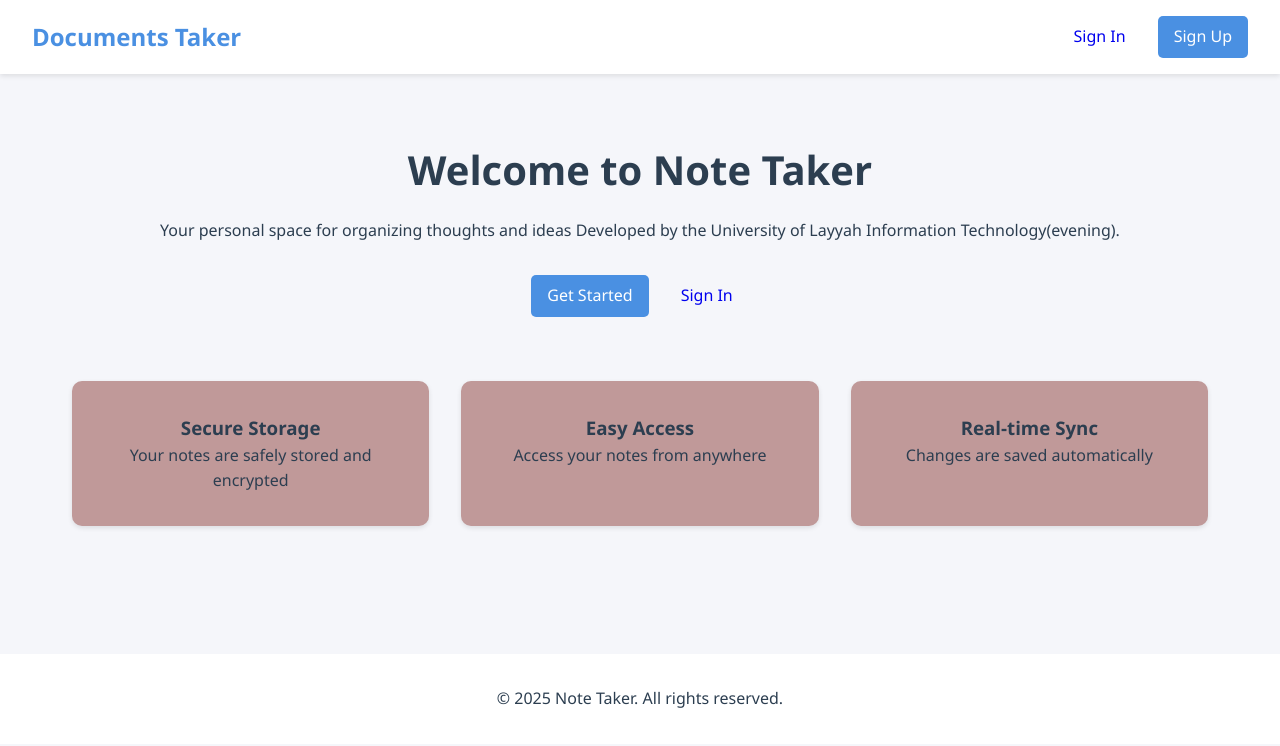
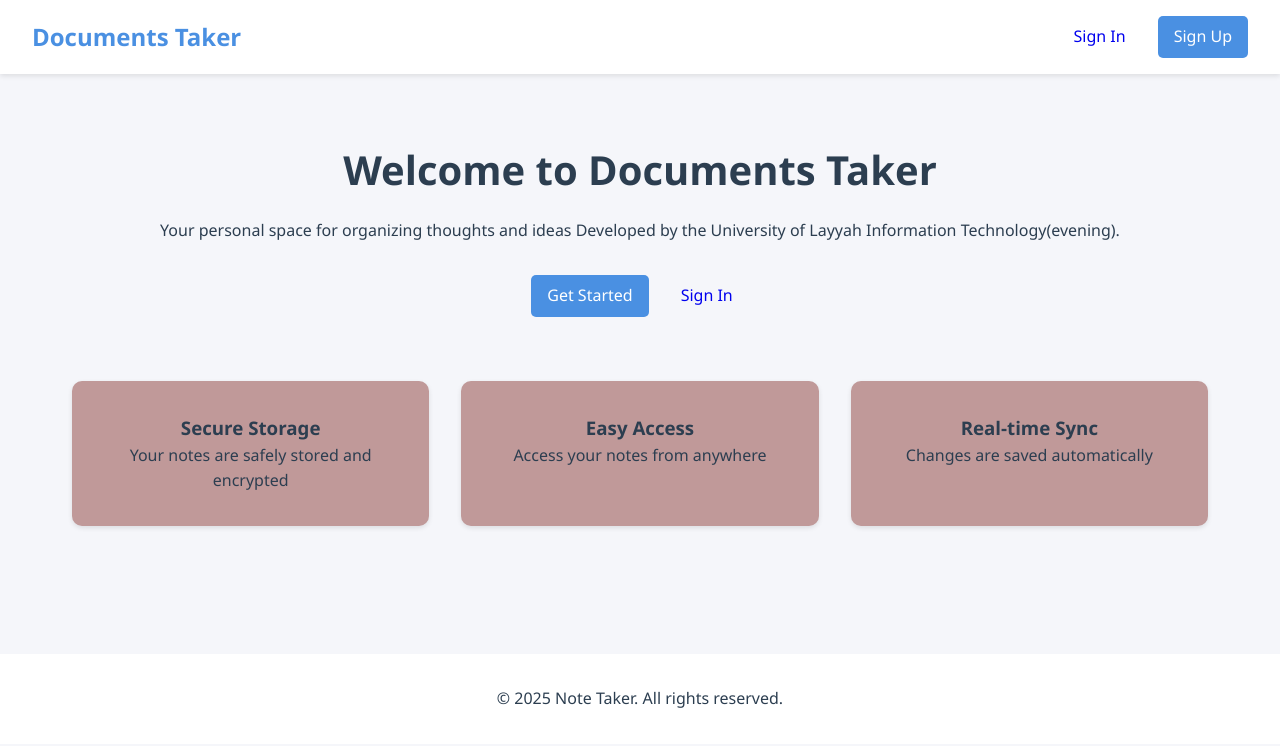
Before and after one commit to AhmadFarazMD/Notes-Take-Web, a website: page index.html in a window 1280 px wide. Drawn offline with Linux system fonts and the light colour scheme.

Commit message:
Update index.html

```diff
--- a/index.html
+++ b/index.html
@@ -16,7 +16,7 @@
     </nav>
 
     <main class="hero">
-        <h1>Welcome to Note Taker</h1>
+        <h1>Welcome to Documents Taker</h1>
         <p>Your personal space for organizing thoughts and ideas Developed by the University of Layyah Information Technology(evening).</p>
         <div class="cta-buttons">
             <a href="signup.html" class="btn btn-primary">Get Started</a>
```
